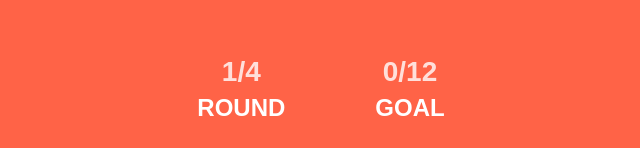
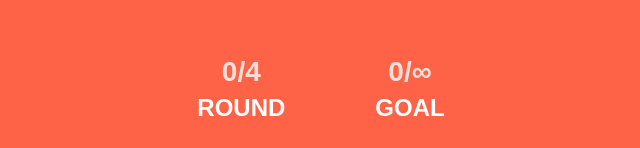
Before and after one commit to ICE0208/pomodoro-react, a React (Vite) app: page / in a window 1280 px wide. Shown: the part 620-768 px from the top of the page, without its empty margins (319-959 px from the left). Built offline with nearby package versions, Linux system fonts and the light colour scheme.

Commit message:
타이머 끝나면 카운트 증가

```diff
--- a/src/App.tsx
+++ b/src/App.tsx
@@ -1,13 +1,25 @@
 import styled from 'styled-components';
 import { PauseIcon, PlayIcon } from '@heroicons/react/20/solid';
 import { useRecoilState, useRecoilValue, useSetRecoilState } from 'recoil';
-import { DEFAULT_TIME, minuteState, secondState, timeState } from './atoms';
+import {
+  DEFAULT_TIME,
+  countState,
+  goalState,
+  minuteState,
+  roundState,
+  secondState,
+  timeState,
+} from './atoms';
 import { useEffect, useState } from 'react';
 
 function App() {
   const [time, setTime] = useRecoilState(timeState);
   const minute = useRecoilValue(minuteState);
   const second = useRecoilValue(secondState);
+
+  const setCount = useSetRecoilState(countState);
+  const round = useRecoilValue(roundState);
+  const goal = useRecoilValue(goalState);
 
   const [isPlay, setIsPlay] = useState(false);
   const [timer, setTimer] = useState<NodeJS.Timeout>();
@@ -22,13 +34,18 @@ function App() {
     setIsPlay((prev) => !prev);
   };
 
+  // 타이머 다 됐을 때
   useEffect(() => {
     if (time < 0 && isPlay) {
+      // 타이머 초기화
       clearInterval(timer!);
       setIsPlay(false);
       setTime(DEFAULT_TIME);
+
+      // 카운트 1 증가
+      setCount((prev) => prev + 1);
     }
-  }, [time, isPlay, timer, setTime]);
+  }, [time, isPlay, timer, setTime, setCount]);
 
   return (
     <main>
@@ -46,11 +63,11 @@ function App() {
         </ButtonArea>
         <CountContainer>
           <CountElement>
-            <span>1/4</span>
+            <span>{round}/4</span>
             <span>ROUND</span>
           </CountElement>
           <CountElement>
-            <span>0/12</span>
+            <span>{goal}/∞</span>
             <span>GOAL</span>
           </CountElement>
         </CountContainer>
--- a/src/atoms.tsx
+++ b/src/atoms.tsx
@@ -23,3 +23,26 @@ export const secondState = selector({
     return time < 0 ? 0 : time % 60;
   },
 });
+
+// ----
+
+export const countState = atom<number>({
+  key: 'count',
+  default: 0,
+});
+
+export const roundState = selector({
+  key: 'countOfRound',
+  get: ({ get }) => {
+    const count = get(countState);
+    return count % 4;
+  },
+});
+
+export const goalState = selector({
+  key: 'countOfGoal',
+  get: ({ get }) => {
+    const count = get(countState);
+    return Math.floor(count / 4);
+  },
+});
```
